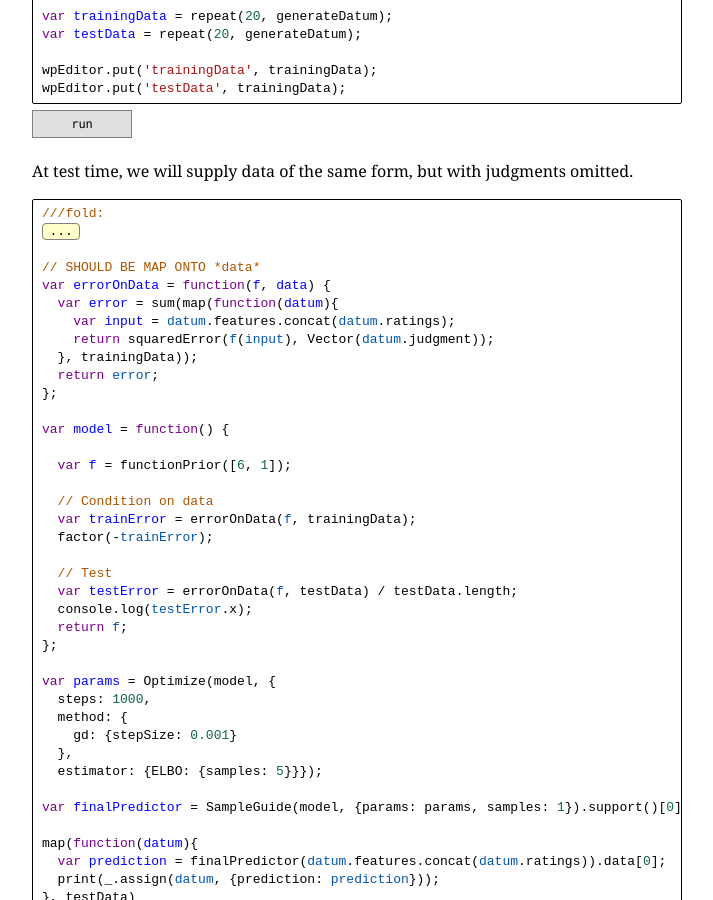
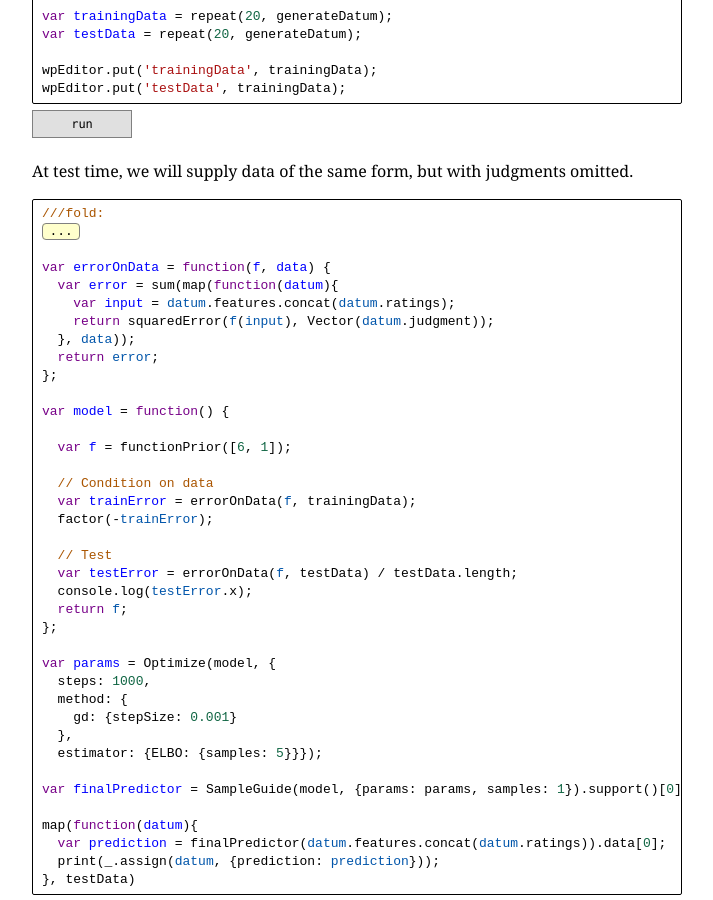
Before and after one commit to stuhlmueller/connoisseur, a Jekyll site: the page built from models/11-interpretations-supervised.md, in a window 1280 px wide and 900 px high, scrolled down 868 px. Shown: the whole window, without its empty margins (26-739 px from the left). Built offline with Jekyll 4.4.1, drawn with Linux system fonts in a browser that asks for light colours; nearby versions of some CDN libraries; a script that is not in the unit is left out.

Commit message:
Replace trainingData with data in errorOnData

```diff
--- a/models/11-interpretations-supervised.md
+++ b/models/11-interpretations-supervised.md
@@ -78,12 +78,11 @@ var trainingData = wpEditor.get('trainingData');
 var testData = wpEditor.get('testData');
 ///
 
-// SHOULD BE MAP ONTO *data*
 var errorOnData = function(f, data) {
   var error = sum(map(function(datum){
     var input = datum.features.concat(datum.ratings);
     return squaredError(f(input), Vector(datum.judgment));
-  }, trainingData));
+  }, data));
   return error;
 };
 
```
